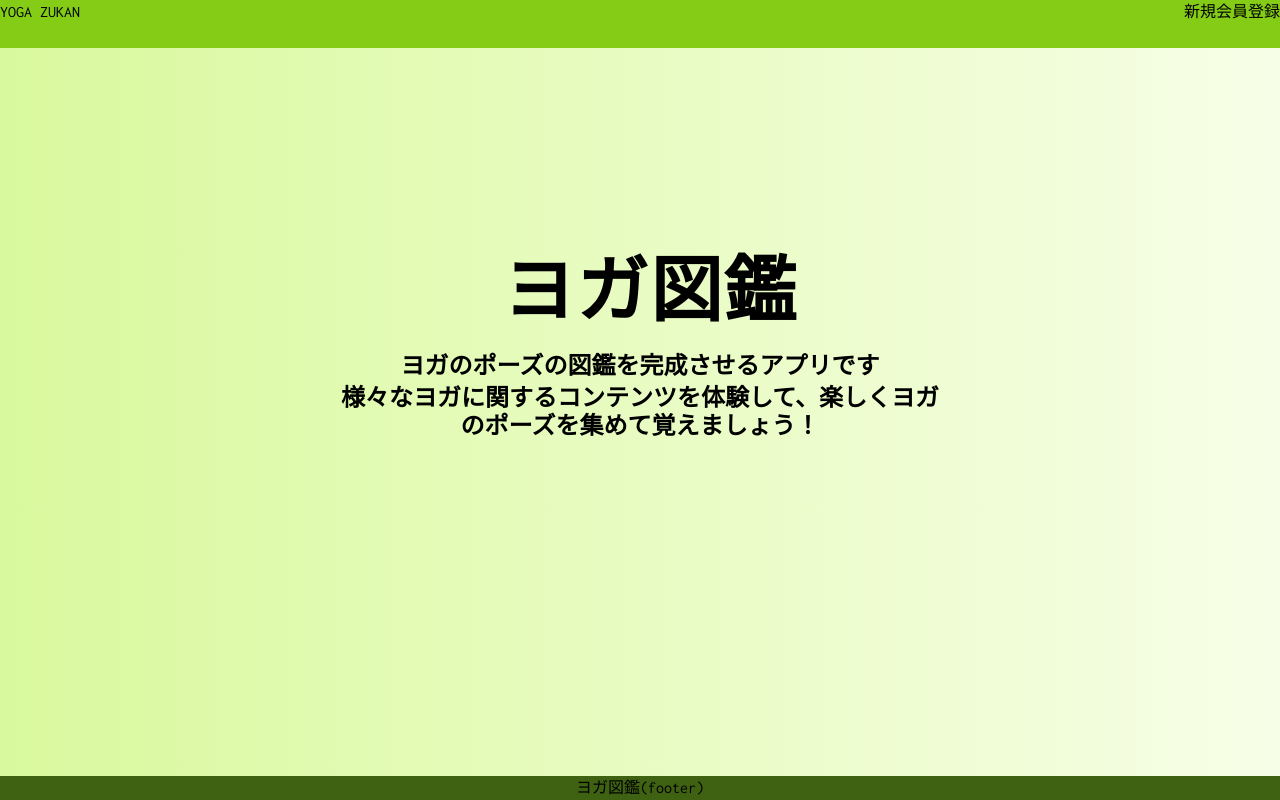
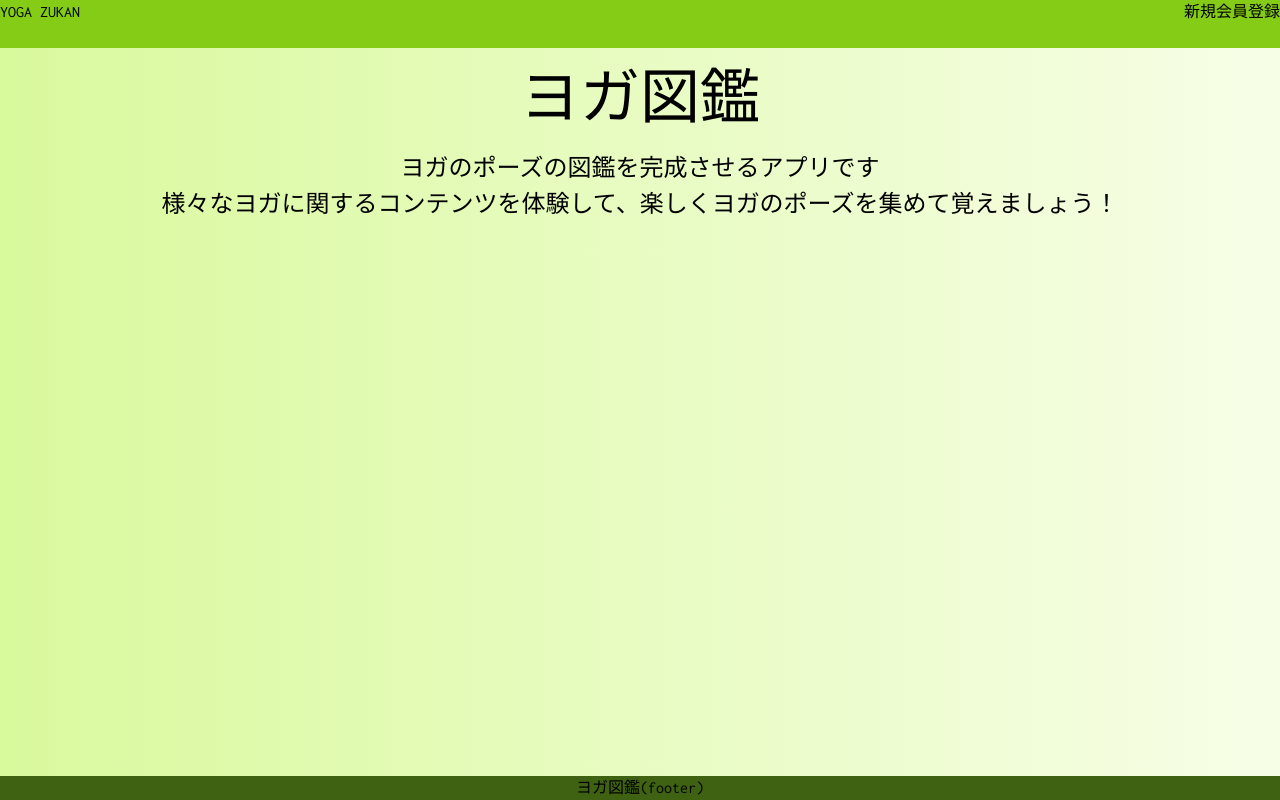
Before and after one commit to tanariho/yoga_zukan, a Next.js app in the folder front/: page / in a window 1280 px wide. Built offline with nearby package versions, Linux system fonts and the light colour scheme.

Commit message:
🩹Fix:不要な記述の削除

```diff
--- a/front/app/components/top/Title.tsx
+++ b/front/app/components/top/Title.tsx
@@ -3,21 +3,17 @@ import React from 'react';
 const Title = () => {
 	return (
 		<div className="flex justify-center items-center">
-				<div className="my-20 py-12 px-4 sm:px-6 lg:px-8">
-					<div className="relative mx-auto max-w-[37.5rem] pt-20 text-center pb-20">
-						<div className="flex items-center justify-center space-x-3">
-							<h1 className="ml-5 text-6xl font-bold sm:text-7xl tracking-wide">
+					<div className="relative mx-auto container">
+							<h1 className="text-6xl text-center mt-5">
 								ヨガ図鑑
 							</h1>
-						</div>
-						<p className="mt-6 font-semibold text-2xl leading-7">
+						<p className="mt-6  text-2xl  text-center">
 							ヨガのポーズの図鑑を完成させるアプリです
 						</p>
-						<p className="mt-1 font-semibold text-2xl leading-7">
+						<p className="mt-1  text-2xl text-center">
 							様々なヨガに関するコンテンツを体験して、楽しくヨガのポーズを集めて覚えましょう！
 						</p>
 					</div>
-				</div>
 		</div>
 	);
 };
--- a/front/app/globals.css
+++ b/front/app/globals.css
@@ -1,27 +1,3 @@
 @tailwind base;
 @tailwind components;
 @tailwind utilities;
-
-:root {
-  --foreground-rgb: 0, 0, 0;
-  --background-start-rgb: 214, 219, 220;
-  --background-end-rgb: 255, 255, 255;
-}
-
-@media (prefers-color-scheme: dark) {
-  :root {
-    --foreground-rgb: 255, 255, 255;
-    --background-start-rgb: 0, 0, 0;
-    --background-end-rgb: 0, 0, 0;
-  }
-}
-
-body {
-  color: rgb(var(--foreground-rgb));
-  background: linear-gradient(
-      to bottom,
-      transparent,
-      rgb(var(--background-end-rgb))
-    )
-    rgb(var(--background-start-rgb));
-}
```
